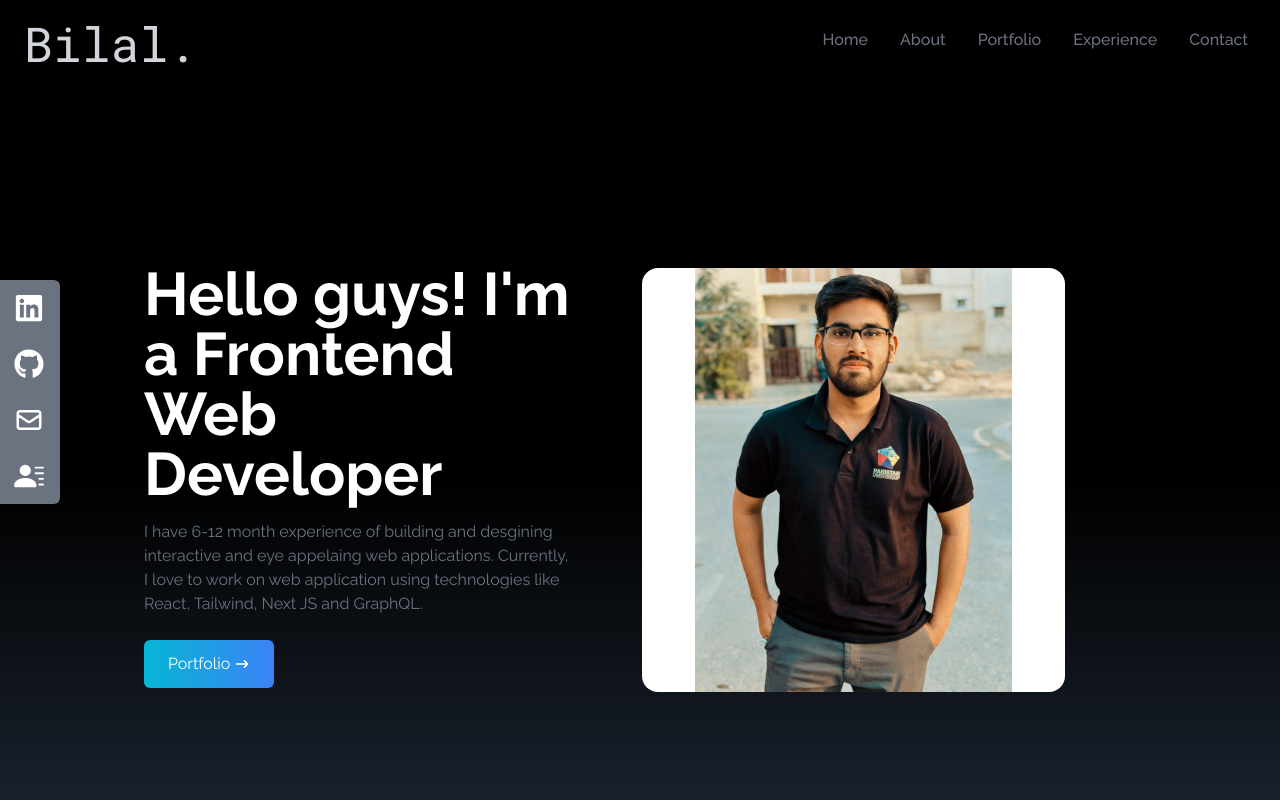
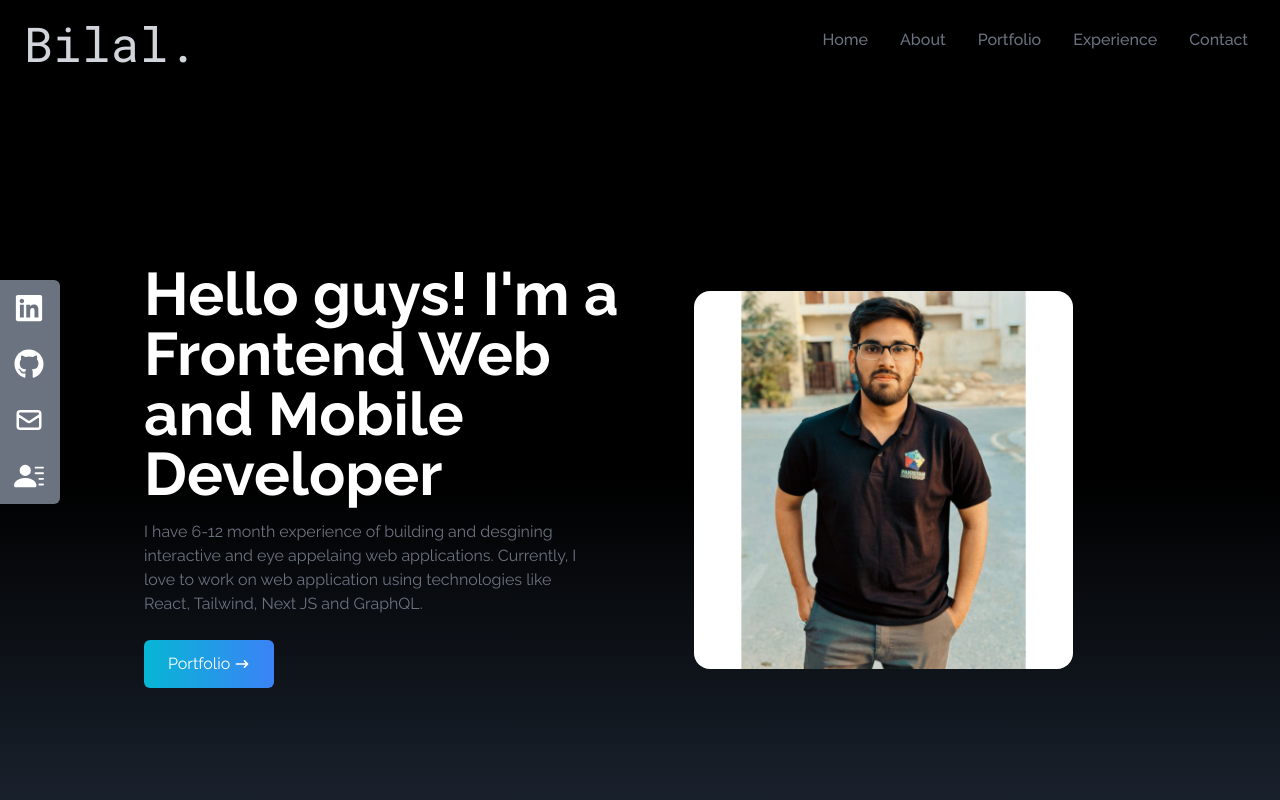
Before and after one commit to bilalarshad16/Portfolio-App, a React (Create React App) app: page / in a window 1280 px wide. Shown: the top 800 px of the page. Built offline with nearby package versions, Linux system fonts and the light colour scheme; a web font is replaced by a local one.

Commit message:
minor change

```diff
--- a/src/components/Home.jsx
+++ b/src/components/Home.jsx
@@ -12,12 +12,13 @@ const Home = () => {
       <div className=" max-w-screen-lg mx-auto flex flex-col md:flex-row items-center justify-center h-full px-4">
         <div className="flex flex-col justify-center h-full">
           <h2 className="text-4xl sm:text-6xl font-bold text-white">
-            Hello guys! I'm a Frontend Web Developer
+            Hello guys! I'm a Frontend Web and Mobile Developer
           </h2>
           <p className="text-gray-500 py-4 max-w-md">
-            I have 6-12 month experience of building and desgining interactive and eye appelaing web applications.
-            Currently, I love to work on web application using technologies like
-            React, Tailwind, Next JS and GraphQL.
+            I have 6-12 month experience of building and desgining interactive
+            and eye appelaing web applications. Currently, I love to work on web
+            application using technologies like React, Tailwind, Next JS and
+            GraphQL.
           </p>
           <div>
             <Link
```
